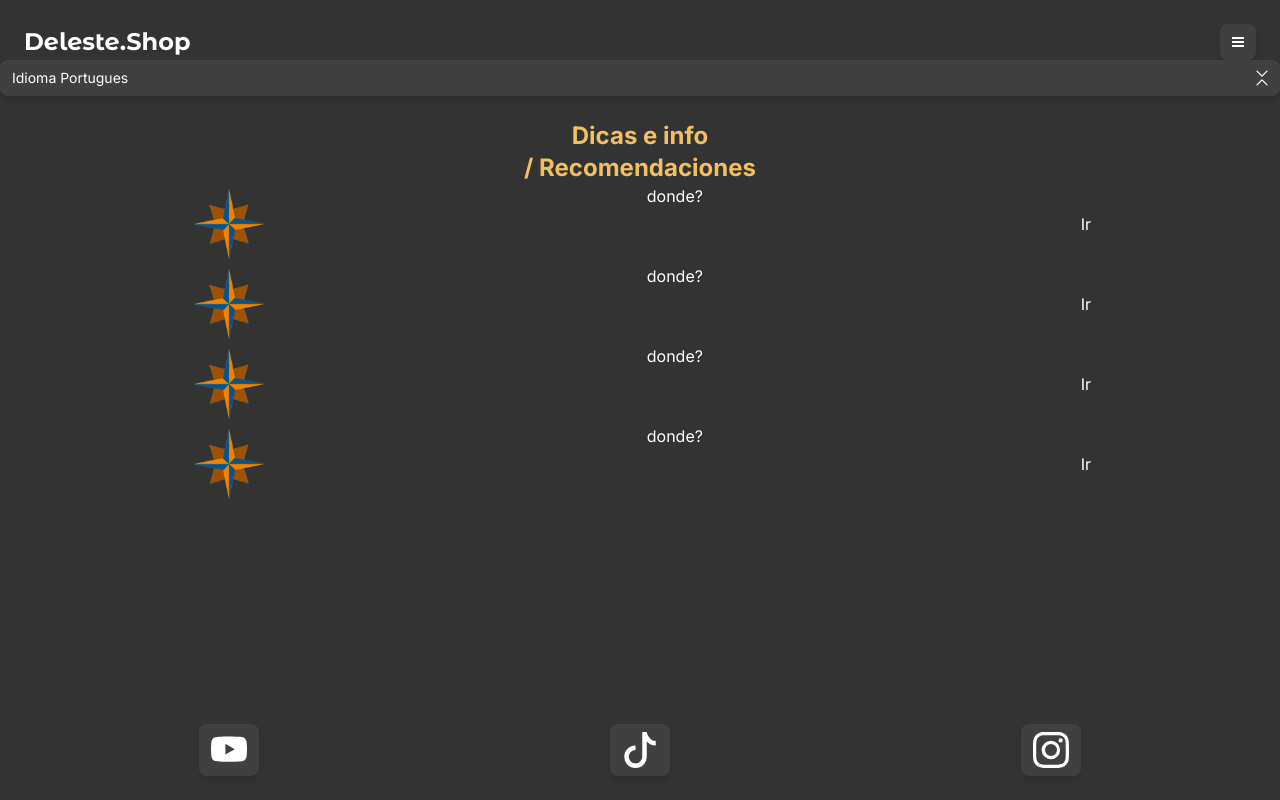
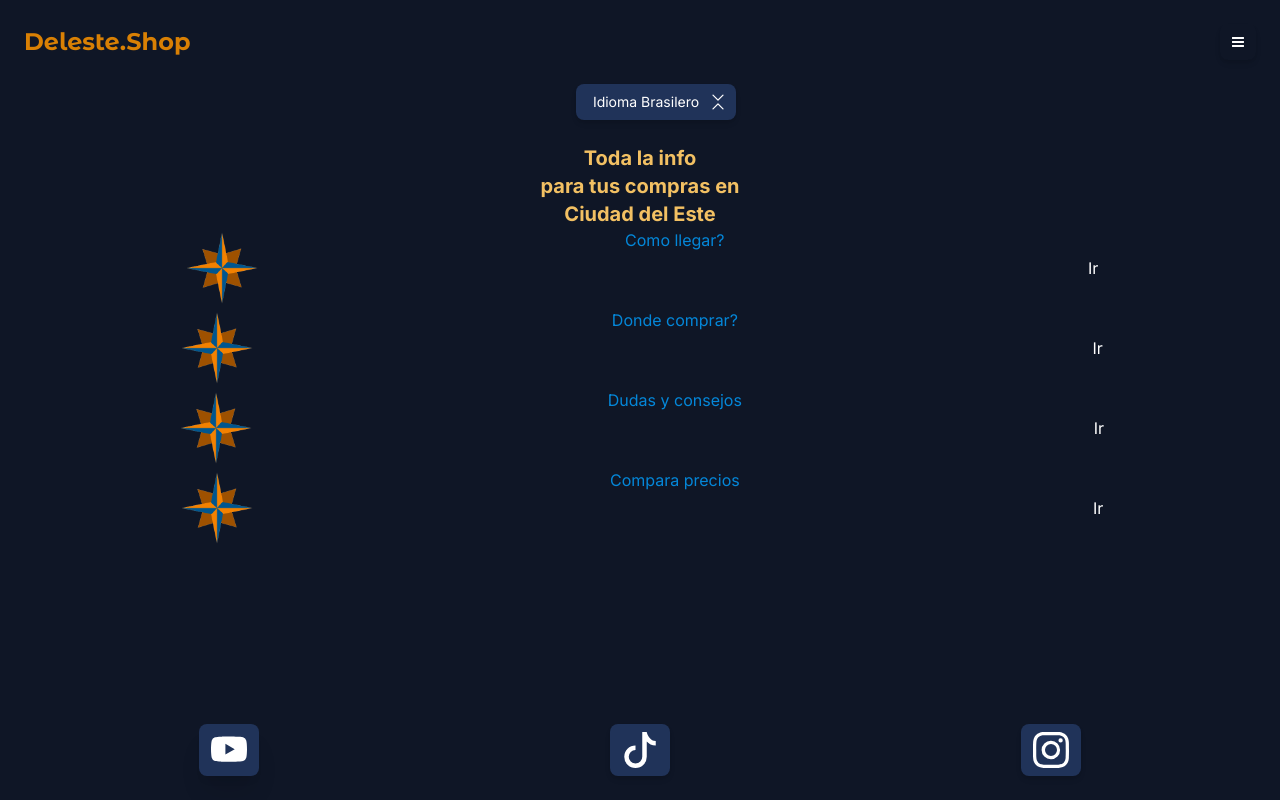
Before and after one commit to juanma-romero/deleste-project, a Next.js app: page / in a window 1280 px wide. Built offline with nearby package versions, Linux system fonts and the light colour scheme.

Commit message:
cambiando color de pagina

```diff
--- a/src/app/Linkes.tsx
+++ b/src/app/Linkes.tsx
@@ -1,13 +1,50 @@
 'use client'
 
 import Image from 'next/image'
+import Link from 'next/link'
+
+
+let dato=[
+    {
+        id: 1,
+        tituloLink: 'Como llegar?',
+        imagen: '/logoDeleste.png',
+        linkPagina: '/mapa'
+    },
+    {
+        id: 2,
+        tituloLink: 'Donde comprar?',
+        imagen: '/logoDeleste.png',
+        linkPagina: '/shoppings'
+    },
+    {
+        id: 3,
+        tituloLink: 'Dudas y consejos',
+        imagen: '/logoDeleste.png',
+        linkPagina: '/blog'
+    },
+    {
+        id: 4,
+        tituloLink: 'Compara precios',
+        imagen: '/logoDeleste.png',
+        linkPagina: '/compara'
+    },
+
+]
 
 const Linkes = () => {
   return (
-    <div className='flex justify-around'>
-        <Image src='/logoDeleste.png' alt='sal' width={80} height={100}/>
-        <p>donde?</p>
-        <button>Ir</button>
+    <div className='flex  flex-col'>
+        {dato.map(
+            (dato) => {
+                return <div className='flex justify-around'>
+                            <Image key={dato.id} src={dato.imagen} alt={dato.tituloLink+' imagen'} width={80} height={100}/>
+                            <p key={dato.id} className='text-[#0487D9]'>{dato.tituloLink} </p>
+                            <button><Link href={dato.linkPagina}> Ir</Link></button>
+                        </div>
+            }
+        )}
+
     </div>
   )
 }
--- a/src/app/ListadoLinks.tsx
+++ b/src/app/ListadoLinks.tsx
@@ -5,9 +5,7 @@ const ListadoLinks = () => {
   return (
     <div>
         <Linkes />
-        <Linkes />
-        <Linkes />
-        <Linkes />
+
     </div>
   )
 }
--- a/src/app/globals.css
+++ b/src/app/globals.css
@@ -3,15 +3,19 @@
 @tailwind utilities;
 
 body {
-    background:  #333333;
+    background:  #0F1626;
     height: 100vh;
     display: flex;
     flex-direction: column;
     color: white;
   }
 
+p {
+  color:#fff;
+}
+
 h1 {
-  color: #fff;
+  color: #D98004;
   font-size: 1.5rem;
   line-height: 2rem;
   font-weight: 700;
--- a/src/app/page.tsx
+++ b/src/app/page.tsx
@@ -5,8 +5,8 @@ export default function Home() {
 
   return (
     <main className="flex flex-col">
-        <h1 className="text-center mt-6 text-2xl text-[#F2C063]">
-          Dicas e info <br />/ Recomendaciones
+        <h1 className="text-center mt-6 text-xl text-[#F2C063]">
+        Toda la info <br />para tus compras en<br />Ciudad del Este
         </h1>
         <ListadoLinks />
     </main>
--- a/src/components/Footer.tsx
+++ b/src/components/Footer.tsx
@@ -5,9 +5,9 @@ const Footer = () => {
   return (
     <div className="flex justify-around mt-auto pb-6 px-6">
 
-      <Link className="cursor-pointer text-4xl rounded-lg bg-[#404040] py-2 px-3 shadow-md hover:bg-[#517373]" href='/'><BsYoutube className=" text-4xl"/></Link>
-      <Link className="cursor-pointer text-4xl rounded-lg bg-[#404040] py-2 px-3 shadow-md hover:bg-[#517373]" href='/'><BsTiktok className="text-4xl" /></Link>
-      <Link className="cursor-pointer text-4xl rounded-lg bg-[#404040] py-2 px-3 shadow-md hover:bg-[#517373]" href='/'><BsInstagram className="text-4xl" /></Link>
+      <Link className="cursor-pointer text-4xl rounded-lg bg-[#203359] py-2 px-3 shadow-xl hover:bg-[#517373]" href='/'><BsYoutube className=" text-4xl"/></Link>
+      <Link className="cursor-pointer text-4xl rounded-lg bg-[#203359] py-2 px-3 shadow-md hover:bg-[#517373]" href='/'><BsTiktok className="text-4xl" /></Link>
+      <Link className="cursor-pointer text-4xl rounded-lg bg-[#203359] py-2 px-3 shadow-md hover:bg-[#517373]" href='/'><BsInstagram className="text-4xl" /></Link>
     </div>
     )
 }
--- a/src/components/Navbar.tsx
+++ b/src/components/Navbar.tsx
@@ -9,23 +9,23 @@ import Link from 'next/link'
 
 const montserrat = Montserrat_Alternates({ subsets: ['latin'],weight: ['700'] })
 
-const people = [
-  { name: 'Idioma Portugues' },
-  { name: 'Idioma Español' }
+const idioma = [
+  { name: 'Idioma Brasilero' },
+  { name: 'Idioma Argentina' }
 ]
 
 const Navbar = () => {
-  const [selected, setSelected] = useState(people[0])
+  const [selected, setSelected] = useState(idioma[0])
   return (
-    <>
+    <div className=''>
     <div className='flex justify-between items-center pt-6 px-6'>
 
       <h1 className={montserrat.className}><Link href='/'>Deleste.Shop</Link></h1>
-      <GoThreeBars className='cursor-pointer text-4xl rounded-lg bg-[#404040] py-2 px-3 shadow-md hover:bg-[#517373]'/>
+      <GoThreeBars className='cursor-pointer text-4xl rounded-lg py-2 px-3 shadow-md hover:bg-[#517373]'/>
     </div>
     <Listbox value={selected} onChange={setSelected}>
-        <div className="">
-          <Listbox.Button className="relative w-full cursor-default rounded-lg bg-[#404040] hover:bg-[#517373] py-2 pl-3 pr-10 text-left shadow-md focus:outline-none focus-visible:border-indigo-500 focus-visible:ring-2 focus-visible:ring-white focus-visible:ring-opacity-75 focus-visible:ring-offset-2 focus-visible:ring-offset-orange-300 sm:text-sm">
+      <div className="mt-6 ml-[30%] sm:ml-[45%]">
+        <Listbox.Button className="relative  w-[10rem] cursor-default rounded-lg bg-[#203359] hover:bg-[#517373] py-2 pr-5 shadow-md focus:outline-none focus-visible:border-indigo-500 focus-visible:ring-2 focus-visible:ring-white focus-visible:ring-opacity-75 focus-visible:ring-offset-2 focus-visible:ring-offset-orange-300 sm:text-sm">
             <span className="block truncate">{selected.name}</span>
             <span className="pointer-events-none absolute inset-y-0 right-0 flex items-center pr-2">
               <BsChevronContract
@@ -40,16 +40,16 @@ const Navbar = () => {
             leaveFrom="opacity-100"
             leaveTo="opacity-0"
           >
-            <Listbox.Options className="absolute mt-1 max-h-60 w-full overflow-auto rounded-md bg-white py-1 text-base shadow-lg ring-1 ring-black ring-opacity-5 focus:outline-none sm:text-sm">
-              {people.map((person, personIdx) => (
+            <Listbox.Options className="absolute mt-1 max-h-60 w-10rem overflow-auto rounded-md bg-white py-1 text-base shadow-lg ring-1 ring-black ring-opacity-5 focus:outline-none sm:text-sm">
+              {idioma.map((idioma, idiomaIdx) => (
                 <Listbox.Option
-                  key={personIdx}
+                  key={idiomaIdx}
                   className={({ active }) =>
                     `relative cursor-default select-none py-2 pl-10 pr-4 ${
                       active ? 'bg-amber-100 text-amber-900' : 'text-gray-900'
                     }`
                   }
-                  value={person}
+                  value={idioma}
                 >
                   {({ selected }) => (
                     <>
@@ -58,7 +58,7 @@ const Navbar = () => {
                           selected ? 'font-medium' : 'font-normal'
                         }`}
                       >
-                        {person.name}
+                        {idioma.name}
                       </span>
                       {selected ? (
                         <span className="absolute inset-y-0 left-0 flex items-center pl-3 text-amber-600">
@@ -74,7 +74,7 @@ const Navbar = () => {
       </div>
     </Listbox>
 
-    </>
+    </div>
   )
 }
 
```
Also changed, not shown: src/app/pageArg.tsx (added). Lines whose indentation alone changed are shown as unchanged.
